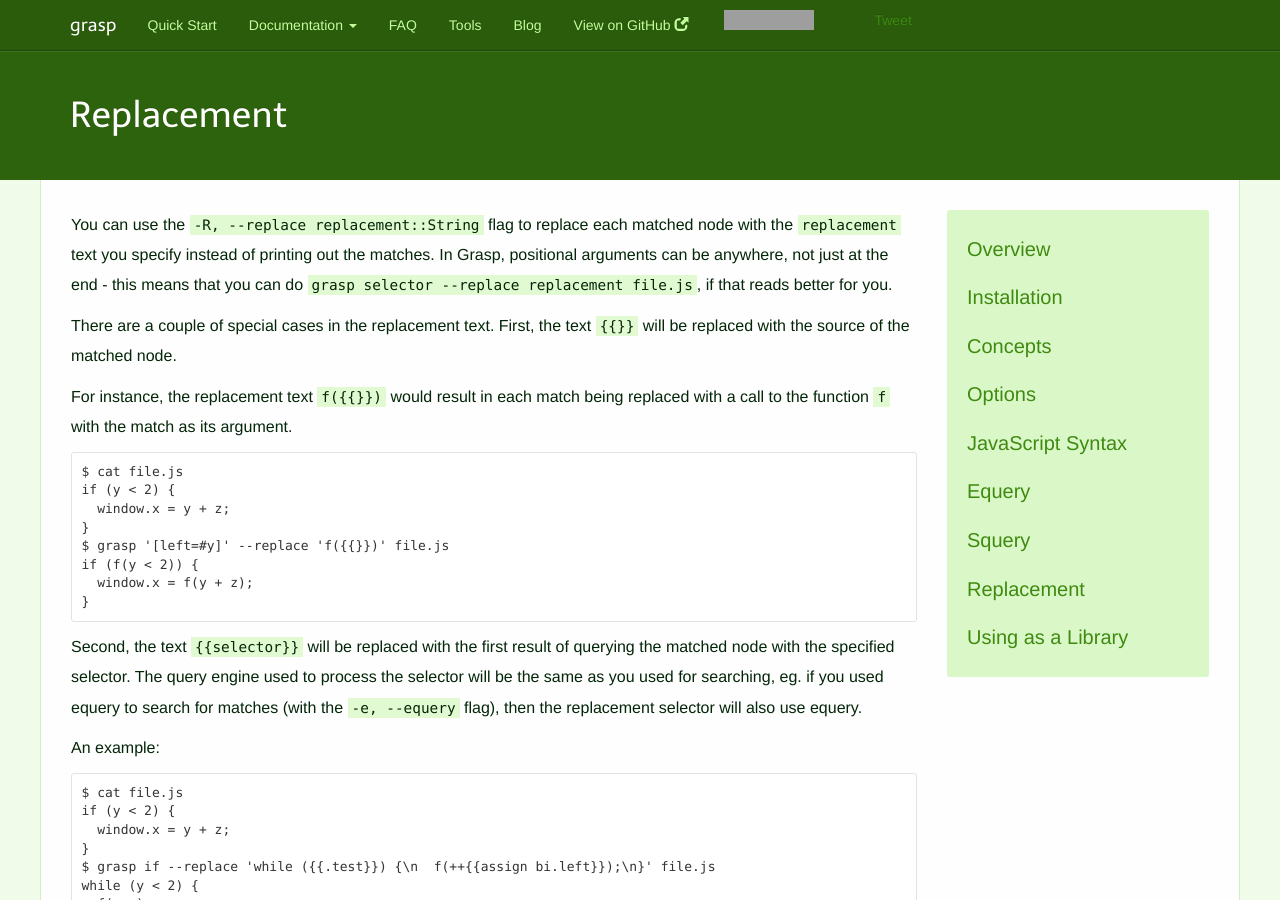
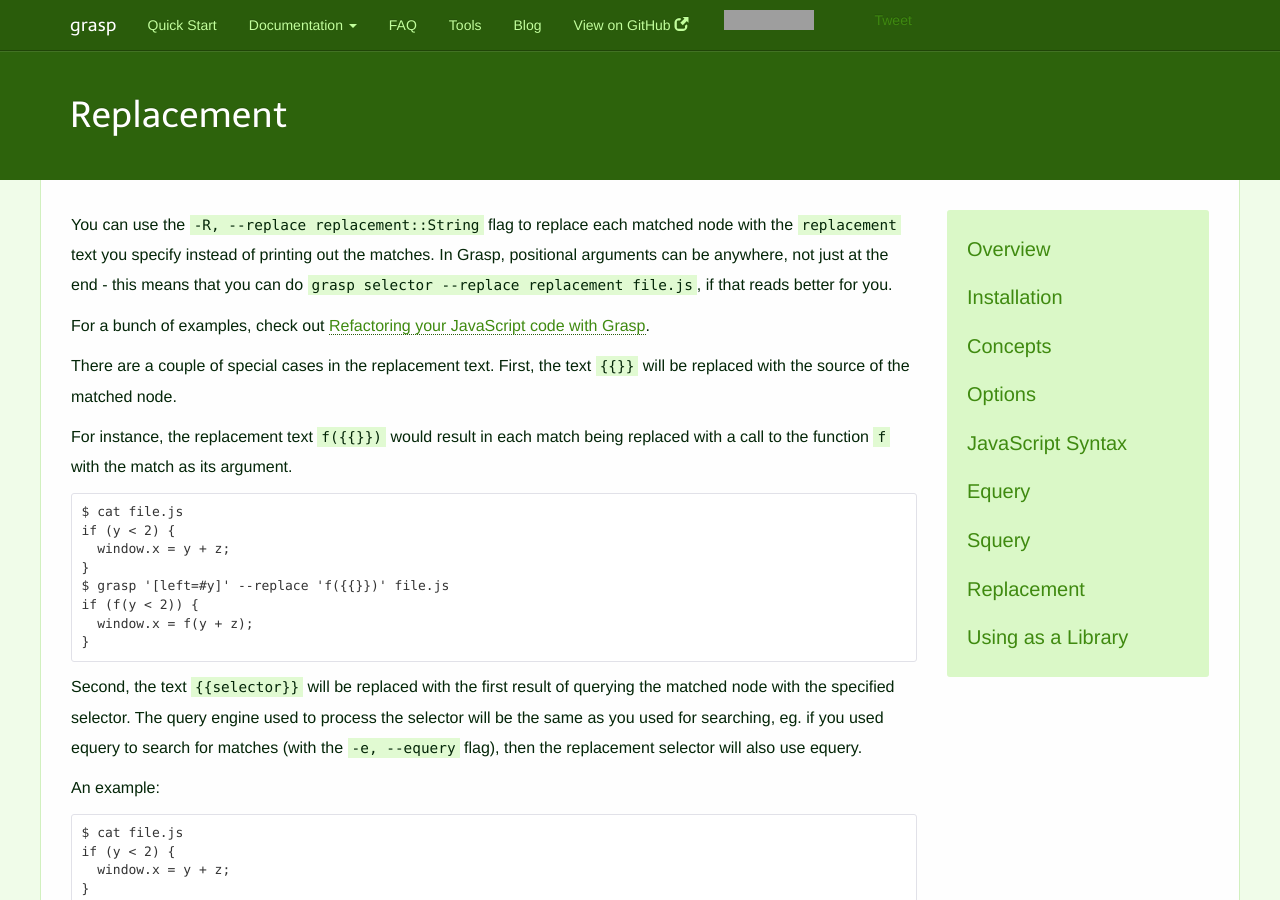
Before and after one commit to gkz/grasp, a Jekyll site: the page built from docs/replace.md, in a window 1280 px wide and 900 px high. Built offline with Jekyll 4.4.1, drawn with Linux system fonts in a browser that asks for light colours; comment, search, counter and statistics services are not loaded; grey boxes are pictures that could not be loaded.

Commit message:
add link to blog post from replacement docs page

```diff
--- a/docs/replace.md
+++ b/docs/replace.md
@@ -2,10 +2,14 @@
 layout: doc-page
 permalink: /replace/
 title: Replacement
+base_url: ../..
 ---
 
+You can use the `-R, --replace replacement::String` flag to replace each matched node with the `replacement` text you specify instead of printing out the matches. In Grasp, positional arguments can be anywhere, not just at the end - this means that you can do `grasp selector --replace replacement file.js`, if that reads better for you.
+
+For a bunch of examples, check out [Refactoring your JavaScript code with Grasp]({{ page.base_url }}/blog/2014/01/07/refactoring-javascript-with-grasp/).
+
 {% raw %}
-You can use the `-R, --replace replacement::String` flag to replace each matched node with the `replacement` text you specify instead of printing out the matches. In Grasp, positional arguments can be anywhere, not just at the end - this means that you can do `grasp selector --replace replacement file.js`, if that reads better for you.
 
 There are a couple of special cases in the replacement text. First, the text `{{}}` will be replaced with the source of the matched node.
 
@@ -39,9 +43,13 @@
 
 The replacement text you specify replaces the entire text of the matched node in the source - if you poorly form your replacement, then the result will be poorly formed as well.
 
-By default, the results of using `--replace` will be printed out. If you wish to write new file(s), check out the [`--to` option](../options#to), or if you wish edit the input file(s) in place, check out the [`--in-place` option](../options#in-place).
+{% endraw %}
+
+By default, the results of using `--replace` will be printed out. If you wish to write new file(s), check out the [`--to` option]({{ page.base_url }}/docs/options#to), or if you wish edit the input file(s) in place, check out the [`--in-place` option]({{ page.base_url}}/docs/options#in-place).
 
 ### Filters
+
+{% raw %}
 
 You can append a variety of filters to your selector in the `{{selector}}` syntax. Each filter starts off with a spaced pipe ` | ` - `{{ selector | filter1 | filter2 }}`.
 
```
